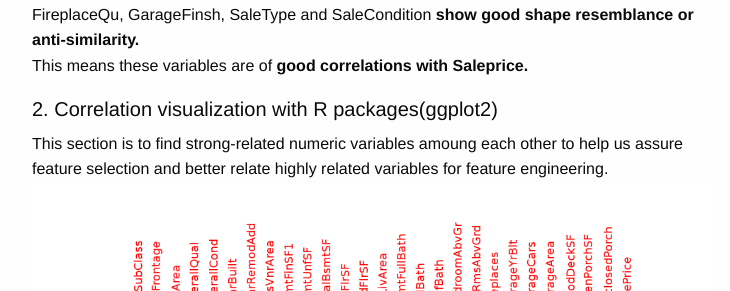
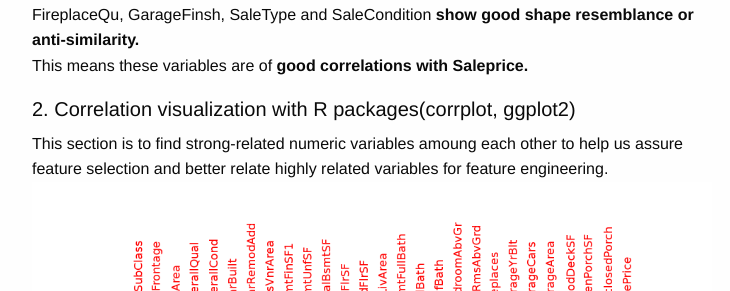
Before and after one commit to xiaochunma/mxc19912008.github.io, a Jekyll site: the page built from _posts/2016-11-24-house-price.markdown, in a window 1280 px wide and 900 px high, scrolled down 7467 px. Shown: the part 162-453 px from the top of the window, without its empty margins (268-998 px from the left). Built offline with Jekyll 4.4.1, drawn with Linux system fonts in a browser that asks for light colours.

Commit message:
Update 2016-11-24-house-price.markdown

```diff
--- a/_posts/2016-11-24-house-price.markdown
+++ b/_posts/2016-11-24-house-price.markdown
@@ -34,7 +34,7 @@ This part aims to find strong-related variables amoung 80 variables to Saleprice
     <img src="\images\16.png">
     Of all variables, OverallQual, YearBuilt, YearRemodAdd, MasvnrArea, BsmtFinSF1, TotalBsmtSF, BsmtFullBath, (X)1stFlrSF, GrLiveArea, FullBath, HalfBath, TotRmsAbvGrd, TotRmsAbvGrd, FirePlaces, GarageYrBlt, GarageCars, GarageArea, WoodDeskSF, OpenPorchSF, MSZonging, LotShape, MasVnrType, BsmtExposure, HeatingQC, KitchenQual, FireplaceQu, GarageFinsh, SaleType and SaleCondition <b>show good shape resemblance or anti-similarity.</b>
     This means these variables are of <b>good correlations with Saleprice.</b>
-<h5>2. Correlation visualization with R packages(ggplot2)</h5>
+<h5>2. Correlation visualization with R packages(corrplot, ggplot2)</h5>
 This section is to find strong-related numeric variables amoung each other to help us assure feature selection and better relate highly related variables for feature engineering.
 <img src="\images\cor-10-1.png">
 Of all numeric variables, OverallQual, YearBuilt, YearRemodAdd, MasvnrArea, BsmtFinSF1, TotalBsmtSF, 1stFlrSF, GrLiveArea, FullBath, TotRmsAbvGrd, FirePlaces, GarageYrBlt, GarageCars, GarageArea, WoodDeskSF and OpenPorchSF show strong relationship with saleprice, which is in accordance with our conclusion above.
```
